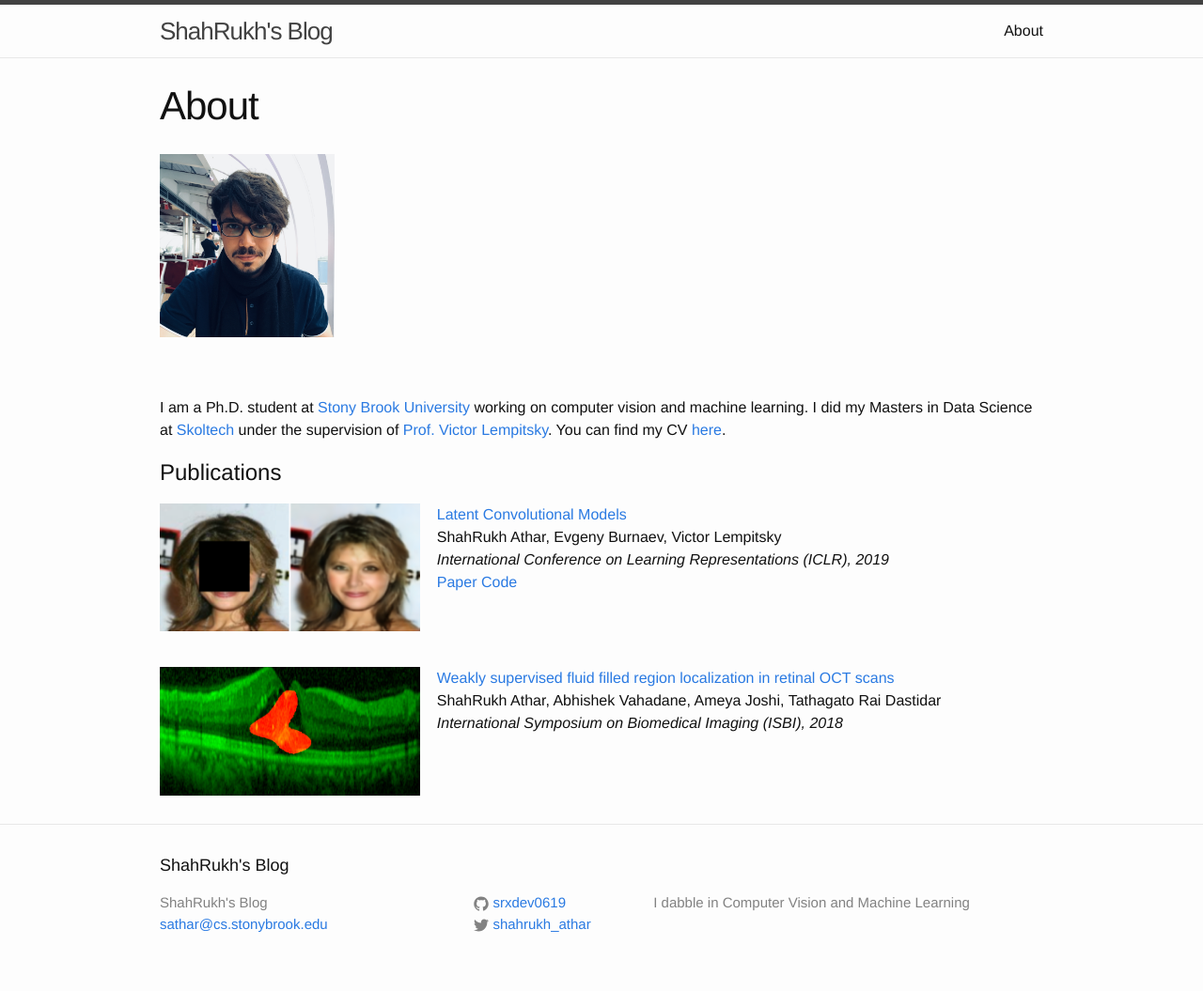
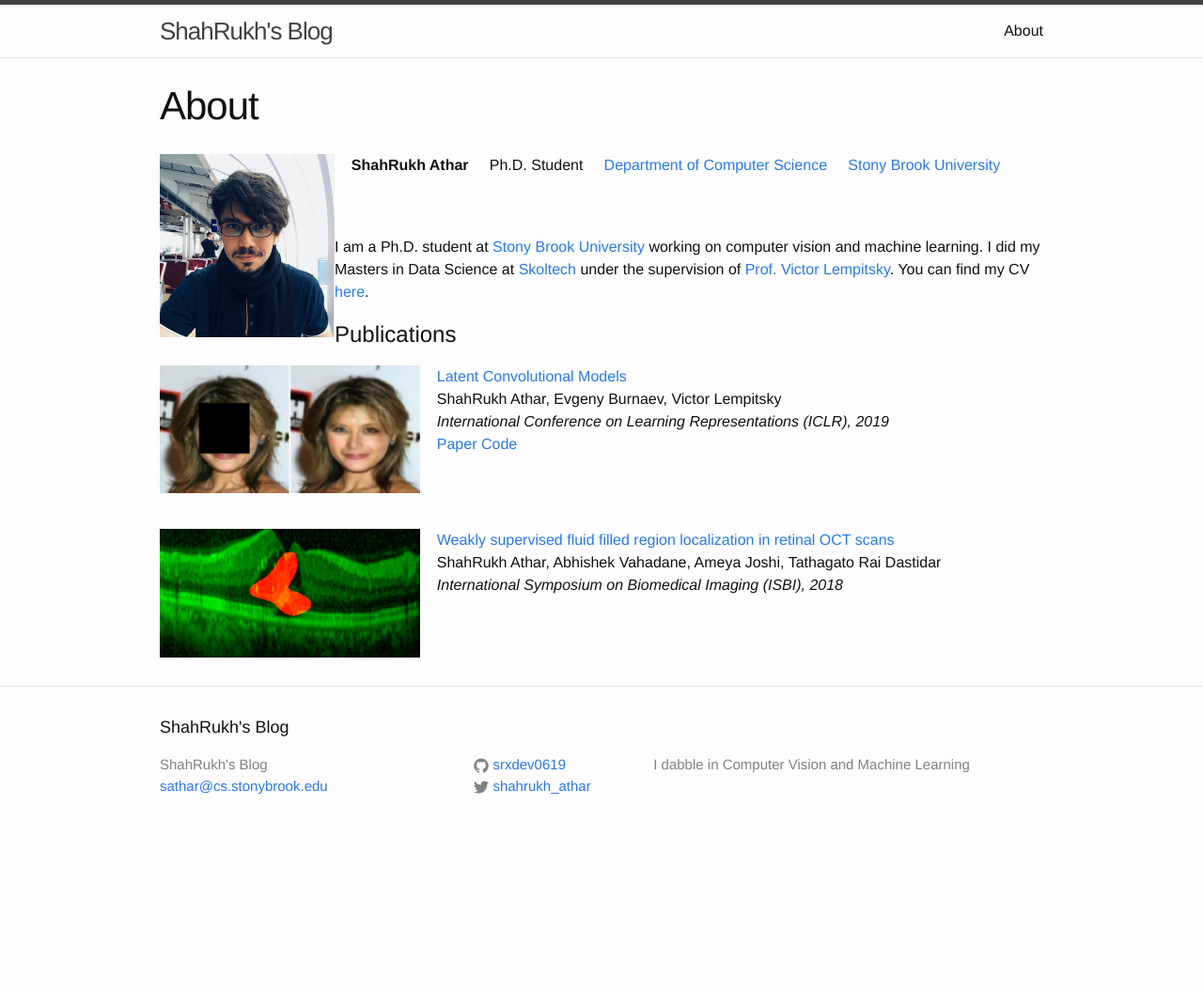
Before and after one commit to shahrukhathar/shahrukhathar.github.io, a Jekyll site: the page built from pages/about.md, in a window 1280 px wide. Shown: the whole page at 94% size. Built offline with Jekyll 4.4.1, drawn with Linux system fonts in a browser that asks for light colours; after the commit the page ends 908 px from its top, so only the background shows below that.

Commit message:
Updated Page

```diff
--- a/pages/about.md
+++ b/pages/about.md
@@ -4,7 +4,12 @@ title: About
 does_not_need_title: true
 permalink: /about/
 ---
-<img src="/images/IMG_2922.jpg" height="195px" width="186px" ><br/>
+<img align="left" src="/images/IMG_2922.jpg" height="195px" width="186px" >
+&nbsp; &nbsp; **ShahRukh Athar**
+&nbsp; &nbsp; Ph.D. Student
+&nbsp; &nbsp; [Department of Computer Science](https://www.cs.stonybrook.edu/)
+&nbsp; &nbsp; [Stony Brook University](https://www.stonybrook.edu/)
+<br/>
 <br/>
 <br/>
 
```
